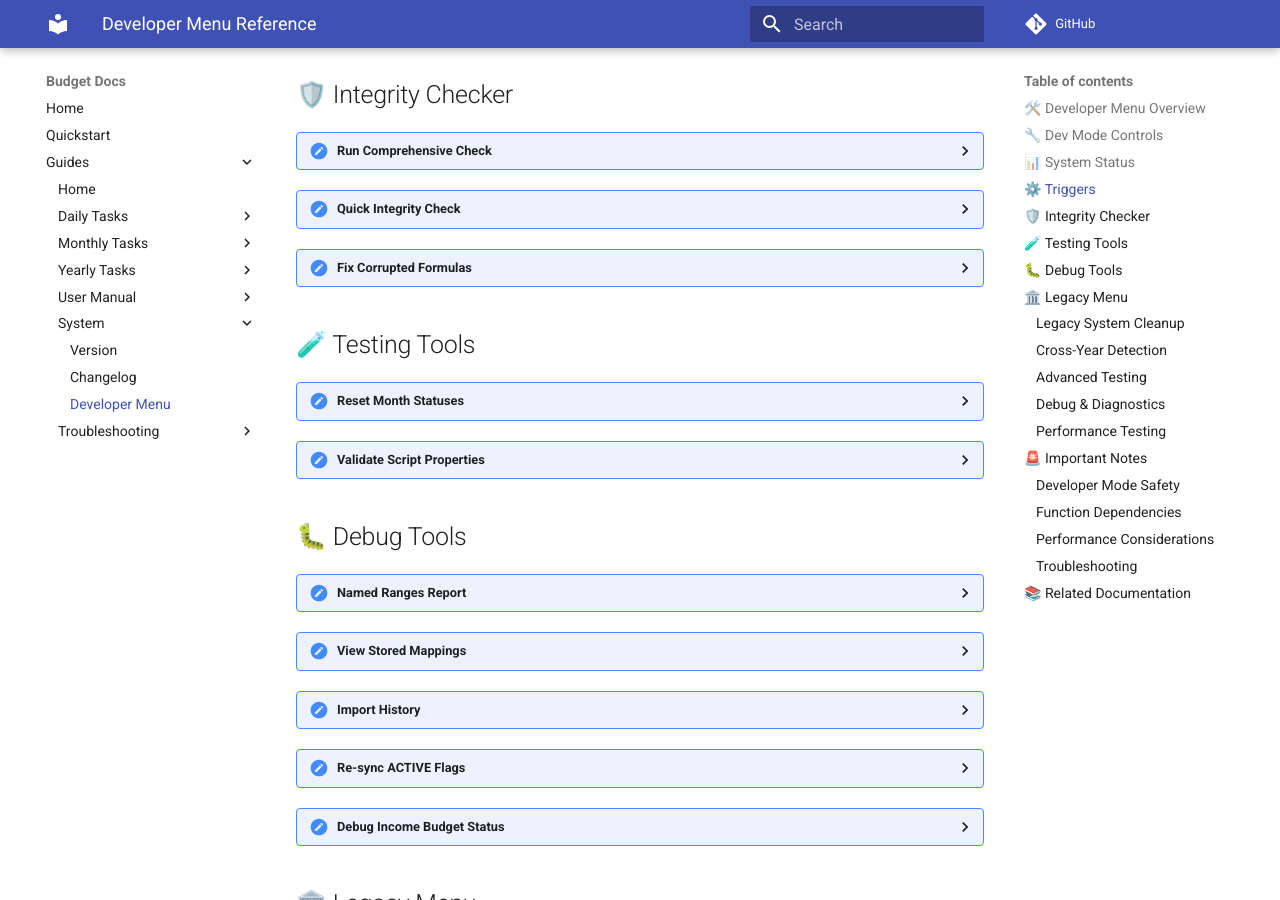
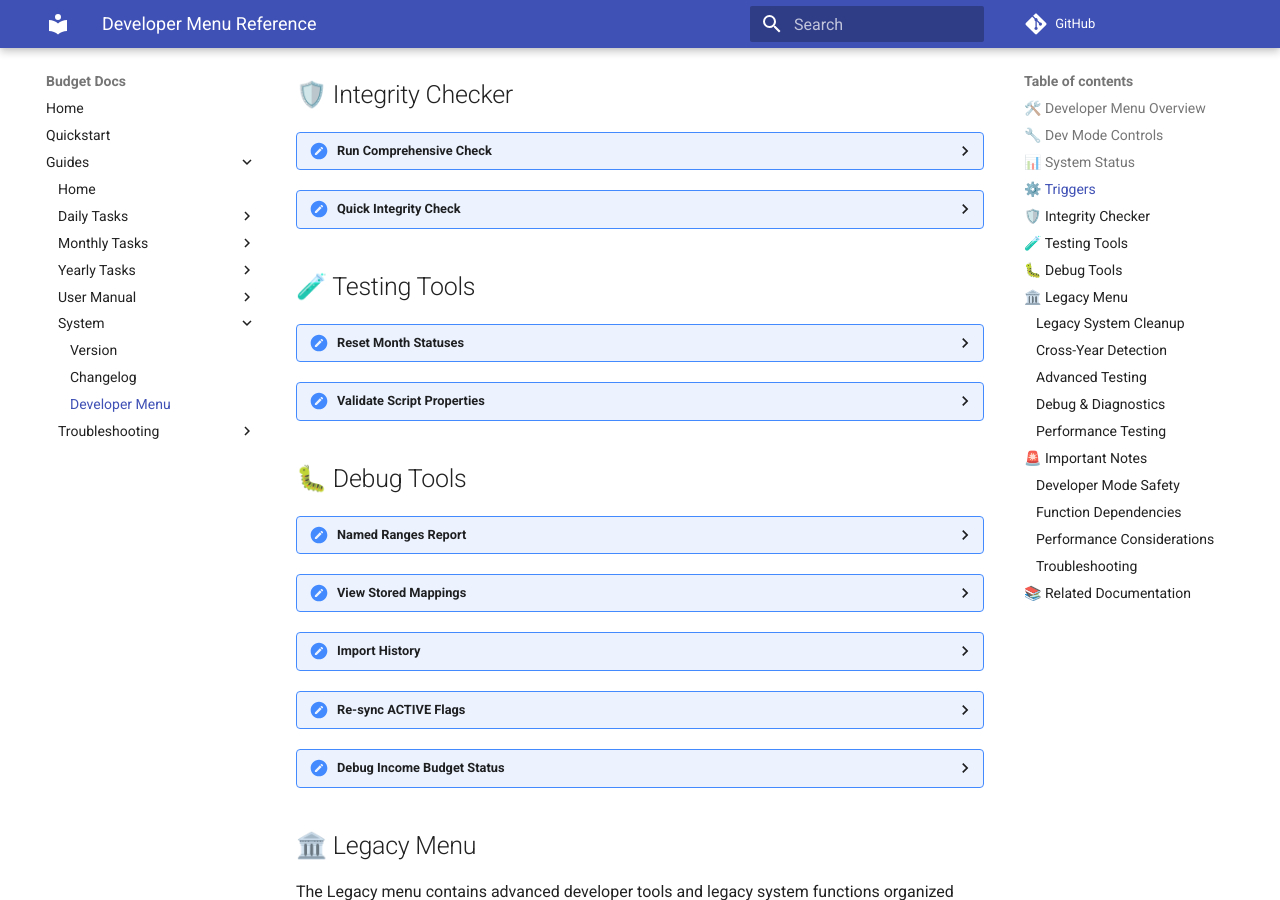
Before and after one commit to griadooss/budget-docs, an MkDocs documentation site: the page built from docs/guides/system/developer-menu.md, in a window 1280 px wide and 900 px high, scrolled down 1391 px. Built offline with MkDocs 1.6.1 and Material for MkDocs 9.7.7, drawn with Linux system fonts in a browser that asks for light colours; comment, search, counter and statistics services are not loaded; part of the change alters nothing that is shown.

Commit message:
docs: remove retired "Fix Corrupted Formulas" from developer-menu
The Integrity Checker submenu only exposes Run Comprehensive Check and
Quick Integrity Check. The "Fix Corrupted Formulas" auto-repair item was
deliberately removed from the menu in the app (commit cc900a8, Oct 2025)
because it produced false positives and risked damage during the EOY
process; the recommended recovery is now Google Sheets version history.

The fixCorruptedFormulas() function still exists in the codebase but is
no longer wired to any menu, so this page (a menu reference) should not
list it.

Co-Authored-By: Claude Opus 4.8 <noreply@anthropic.com>

```diff
--- a/docs/guides/system/developer-menu.md
+++ b/docs/guides/system/developer-menu.md
@@ -135,19 +135,6 @@ The Developer menu provides access to advanced system tools, debugging utilities
     - **Dependencies:** Basic sheet access
 
     - **Duration:** Usually completes in under 30 seconds
-
-??? "Fix Corrupted Formulas"
-    - **Function:** `fixCorruptedFormulas()`
-
-    - **Purpose:** Repair broken or corrupted formulas
-
-    - **When to Use:** When formulas are not calculating correctly
-
-    - **Effect:** Attempts to repair identified formula issues
-
-    - **Dependencies:** Write access to sheets with formulas
-
-    - **Warning:** Creates backup before making changes
 
 ## 🧪 Testing Tools
 
```
